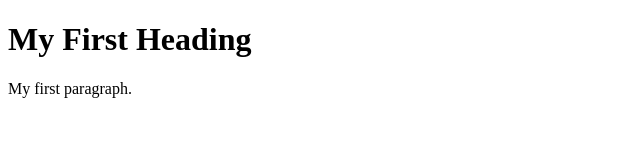
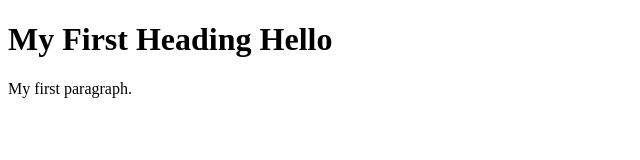
Before and after one commit to Vuth-Menghuor/Git-practice, a plain HTML site: page index.html in a window 1280 px wide. Shown: the whole page, without its empty margins (0-640 px from the left). Drawn offline with Linux system fonts and the light colour scheme.

Commit message:
Update code

```diff
--- a/index.html
+++ b/index.html
@@ -2,7 +2,7 @@
 <html>
 <body>
 
-<h1>My First Heading</h1>
+<h1>My First Heading Hello</h1>
 
 <p>My first paragraph.</p>
 
```
